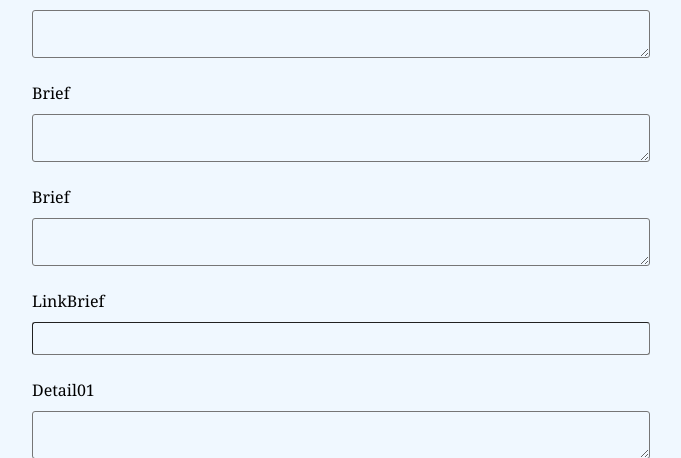
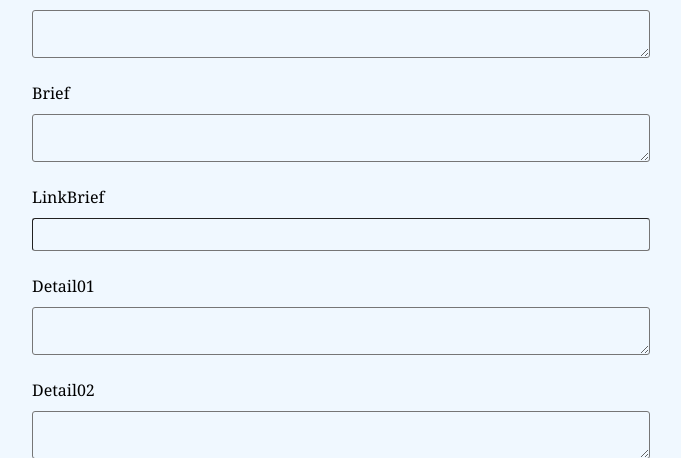
Before and after one commit to ebiscaia/capstoneFlask, a Flask app: page /create in a window 1280 px wide. Shown: the part 381-839 px from the top of the page, without its empty margins (318-999 px from the left). Run offline with Flask 3, Linux system fonts and the light colour scheme; parts of the project's set-up code (start-up, migrations or seed data) failed here and were passed over; some libraries are stand-ins or nearby versions.

Commit message:
Removed duplicate "brief" field

```diff
--- a/templates/create.html
+++ b/templates/create.html
@@ -13,9 +13,6 @@
 
       {{ form.lead.label }}
       {{ form.lead }}
-
-      {{ form.brief.label }}
-      {{ form.brief }}
 
       {{ form.brief.label }}
       {{ form.brief }}
```
